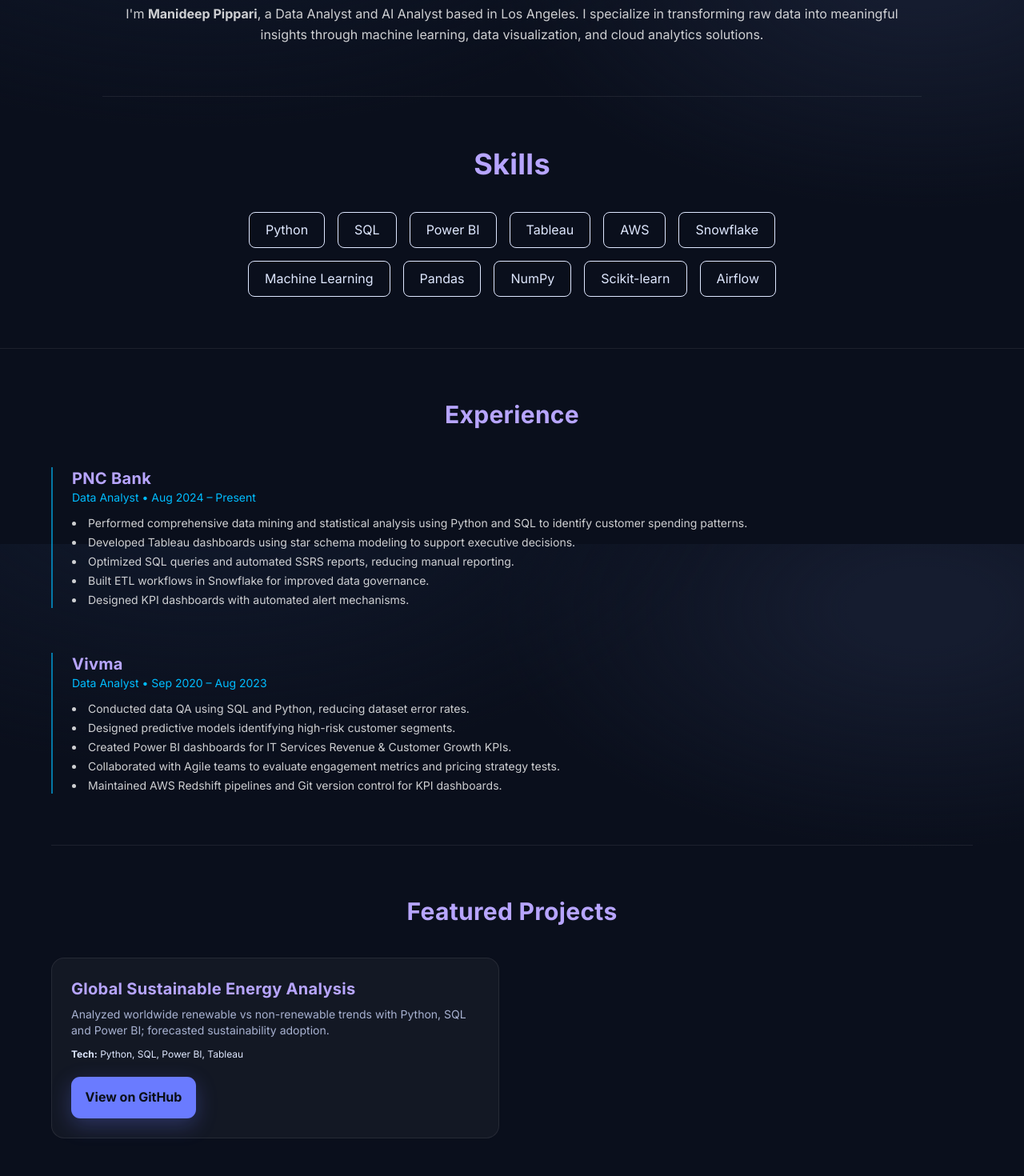
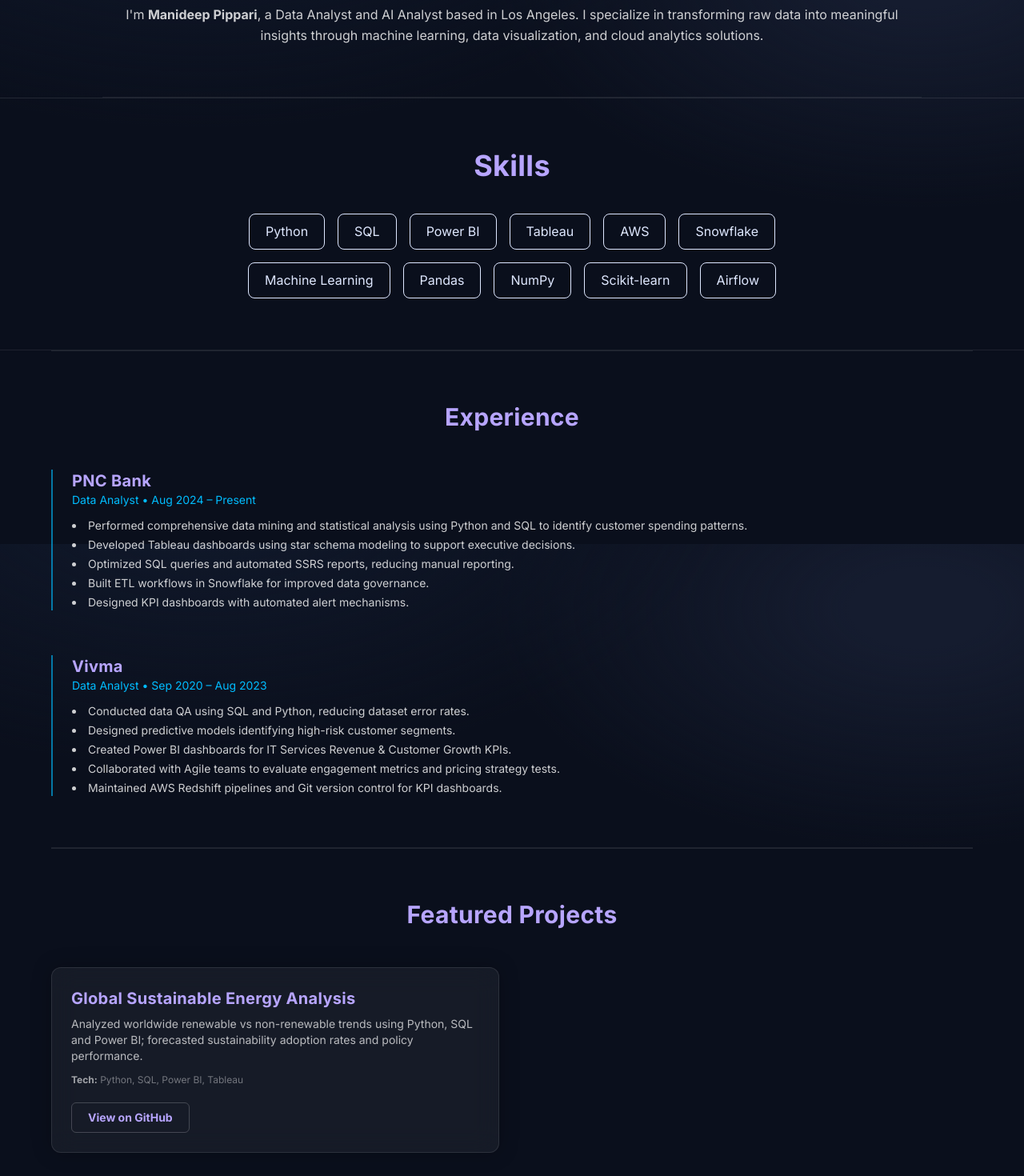
Before and after one commit to ManideepPippari/Manideep-portfolio, a Next.js app: page / in a window 1280 px wide. Shown: the part 920-2390 px from the top of the page at 80% size. Built offline with nearby package versions, Linux system fonts and the light colour scheme.

Commit message:
update portfolio

```diff
--- a/src/app/components/About.tsx
+++ b/src/app/components/About.tsx
@@ -6,7 +6,7 @@
   return (
     <motion.section
       id="about"
-      className="max-w-5xl mx-auto px-6 text-center"
+      className="max-w-5xl mx-auto px-6 py-16 border-t border-white/10 text-center"
       initial={{ opacity: 0, y: 30 }}
       whileInView={{ opacity: 1, y: 0 }}
       transition={{ duration: 0.6, ease: "easeOut" }}
--- a/src/app/components/Achievements.tsx
+++ b/src/app/components/Achievements.tsx
@@ -8,8 +8,8 @@
   return (
     <motion.section
       id="achievements"
-      className="max-w-6xl mx-auto py-20 px-6"
-      initial={{ opacity: 0, y: 40 }}
+      className="max-w-6xl mx-auto py-20 px-6 border-t border-white/10"
+      initial={{ opacity: 0, y: 0 }}
       whileInView={{ opacity: 1, y: 0 }}
       transition={{ duration: 0.7, ease: "easeOut" }}
       viewport={{ once: true }}
@@ -23,7 +23,7 @@
       <div className="grid gap-6 md:grid-cols-2 mb-12">
         {/* IBM */}
         <a
-          href="/ibm_data_analyst_certificate.pdf"
+          href="/certificates/ibm_data_analyst_certificate.pdf"
           target="_blank"
           rel="noopener noreferrer"
           className="group flex flex-col rounded-xl border border-slate-700/80 bg-slate-900/70 p-5 shadow-sm hover:border-sky-400/80 hover:bg-slate-900 transition-colors"
@@ -52,7 +52,7 @@
 
         {/* OutSkill */}
         <a
-          href="/outskill_generative_ai_certificate.pdf"
+          href="/certificates/outskill_generative_ai_certificate.pdf"
           target="_blank"
           rel="noopener noreferrer"
           className="group flex flex-col rounded-xl border border-slate-700/80 bg-slate-900/70 p-5 shadow-sm hover:border-sky-400/80 hover:bg-slate-900 transition-colors"
--- a/src/app/components/Contact.tsx
+++ b/src/app/components/Contact.tsx
@@ -8,7 +8,7 @@
   return (
     <motion.section
       id="contact"
-      className="max-w-6xl mx-auto py-20 px-6"
+      className="max-w-6xl mx-auto py-20 px-6 border-t border-white/10"
       initial={{ opacity: 0, y: 40 }}
       whileInView={{ opacity: 1, y: 0 }}
       transition={{ duration: 0.7, ease: "easeOut" }}
--- a/src/app/components/Counters.tsx
+++ b/src/app/components/Counters.tsx
@@ -12,6 +12,7 @@
       let current = 0;
       const duration = 1500;
       const increment = end / (duration / 16);
+
       const timer = setInterval(() => {
         current += increment;
         if (current >= end) {
@@ -20,6 +21,7 @@
         }
         setCount(Math.round(current));
       }, 16);
+
       return () => clearInterval(timer);
     }
   }, [inView, end]);
@@ -40,7 +42,10 @@
 
 export default function Counters() {
   return (
-    <section id="stats" className="max-w-5xl mx-auto px-6 py-20 text-center">
+    <section
+      id="stats"
+      className="max-w-5xl mx-auto px-6 py-20 text-center border-t border-white/10"
+    >
       <h2 className="text-3xl font-bold mb-10 text-[var(--accent2)]">
         Snapshot Overview
       </h2>
--- a/src/app/components/Experience.tsx
+++ b/src/app/components/Experience.tsx
@@ -6,7 +6,7 @@
   return (
     <motion.section
       id="experience"
-      className="max-w-6xl mx-auto py-20 px-6"
+      className="max-w-6xl mx-auto py-20 px-6 border-t border-white/10"
       initial={{ opacity: 0, y: 40 }}
       whileInView={{ opacity: 1, y: 0 }}
       transition={{ duration: 0.7, ease: "easeOut" }}
@@ -17,7 +17,6 @@
       </h2>
 
       <div className="space-y-14 text-white/80">
-
         {/* PNC */}
         <div className="border-l-2 border-sky-400/60 pl-6">
           <h3 className="text-xl font-semibold text-slate-100">PNC Bank</h3>
@@ -25,11 +24,24 @@
             Data Analyst • Aug 2024 – Present
           </p>
           <ul className="list-disc list-inside space-y-1 text-sm">
-            <li>Performed comprehensive data mining and statistical analysis using Python and SQL to identify customer spending patterns.</li>
-            <li>Developed Tableau dashboards using star schema modeling to support executive decisions.</li>
-            <li>Optimized SQL queries and automated SSRS reports, reducing manual reporting.</li>
-            <li>Built ETL workflows in Snowflake for improved data governance.</li>
-            <li>Designed KPI dashboards with automated alert mechanisms.</li>
+            <li>
+              Performed comprehensive data mining and statistical analysis using
+              Python and SQL to identify customer spending patterns.
+            </li>
+            <li>
+              Developed Tableau dashboards using star schema modeling to support
+              executive decisions.
+            </li>
+            <li>
+              Optimized SQL queries and automated SSRS reports, reducing manual
+              reporting.
+            </li>
+            <li>
+              Built ETL workflows in Snowflake for improved data governance.
+            </li>
+            <li>
+              Designed KPI dashboards with automated alert mechanisms.
+            </li>
           </ul>
         </div>
 
@@ -40,11 +52,26 @@
             Data Analyst • Sep 2020 – Aug 2023
           </p>
           <ul className="list-disc list-inside space-y-1 text-sm">
-            <li>Conducted data QA using SQL and Python, reducing dataset error rates.</li>
-            <li>Designed predictive models identifying high-risk customer segments.</li>
-            <li>Created Power BI dashboards for IT Services Revenue & Customer Growth KPIs.</li>
-            <li>Collaborated with Agile teams to evaluate engagement metrics and pricing strategy tests.</li>
-            <li>Maintained AWS Redshift pipelines and Git version control for KPI dashboards.</li>
+            <li>
+              Conducted data QA using SQL and Python, reducing dataset error
+              rates.
+            </li>
+            <li>
+              Designed predictive models identifying high-risk customer
+              segments.
+            </li>
+            <li>
+              Created Power BI dashboards for IT Services Revenue &amp; Customer
+              Growth KPIs.
+            </li>
+            <li>
+              Collaborated with Agile teams to evaluate engagement metrics and
+              pricing strategy tests.
+            </li>
+            <li>
+              Maintained AWS Redshift pipelines and Git version control for KPI
+              dashboards.
+            </li>
           </ul>
         </div>
       </div>
--- a/src/app/components/Projects.tsx
+++ b/src/app/components/Projects.tsx
@@ -2,25 +2,55 @@
 import { motion } from "framer-motion";
 import React from "react";
 
-export default function Projects(){
-  const projects = [{
-    title:"Global Sustainable Energy Analysis",
-    description:"Analyzed worldwide renewable vs non-renewable trends with Python, SQL and Power BI; forecasted sustainability adoption.",
-    tech:["Python","SQL","Power BI","Tableau"],
-    github:"https://github.com/ManideepPippari/Global-Sustainable-Energy-Analysis"
-  }];
+export default function Projects() {
+  const projects = [
+    {
+      title: "Global Sustainable Energy Analysis",
+      description:
+        "Analyzed worldwide renewable vs non-renewable trends using Python, SQL and Power BI; forecasted sustainability adoption rates and policy performance.",
+      tech: ["Python", "SQL", "Power BI", "Tableau"],
+      github:
+        "https://github.com/ManideepPippari/Global-Sustainable-Energy-Analysis",
+    },
+  ];
 
   return (
-    <motion.section id="projects" className="max-w-6xl mx-auto px-6"
-      initial={{ opacity:0, y:40 }} whileInView={{ opacity:1, y:0 }} transition={{ duration:.7 }} viewport={{ once:true }}>
-      <h2 className="text-3xl font-bold text-center mb-10 text-[var(--accent2)]">Featured Projects</h2>
+    <motion.section
+      id="projects"
+      className="max-w-6xl mx-auto px-6 py-20 border-t border-white/10"
+      initial={{ opacity: 0, y: 40 }}
+      whileInView={{ opacity: 1, y: 0 }}
+      transition={{ duration: 0.7, ease: 'easeOut' }}
+      viewport={{ once: true }}
+    >
+      <h2 className="text-3xl font-bold text-center mb-12 text-slate-100">
+        Featured Projects
+      </h2>
+
       <div className="grid md:grid-cols-2 gap-8">
-        {projects.map(p=>(
-          <motion.div key={p.title} whileHover={{ scale:1.02 }} className="card p-6">
-            <h3 className="text-xl font-semibold mb-2">{p.title}</h3>
-            <p className="text-sm text-[var(--muted)] mb-3">{p.description}</p>
-            <p className="text-xs mb-5"><strong>Tech:</strong> {p.tech.join(", ")}</p>
-            <a href={p.github} target="_blank" rel="noopener noreferrer" className="btn btn-primary">View on GitHub</a>
+        {projects.map((p) => (
+          <motion.div
+            key={p.title}
+            whileHover={{ scale: 1.03 }}
+            transition={{ duration: 0.25 }}
+            className="rounded-xl p-6 bg-white/5 backdrop-blur-lg border border-white/10 shadow-[0px_0px_25px_rgba(0,0,0,0.25)] hover:shadow-[0px_0px_40px_rgba(0,0,0,0.45)]"
+          >
+            <h3 className="text-xl font-semibold text-white mb-2">
+              {p.title}
+            </h3>
+            <p className="text-sm text-white/70 mb-3">{p.description}</p>
+            <p className="text-xs text-white/40 mb-5">
+              <strong className="text-white/60">Tech:</strong> {p.tech.join(", ")}
+            </p>
+
+            <a
+              href={p.github}
+              target="_blank"
+              rel="noopener noreferrer"
+              className="block w-fit px-5 py-2 rounded-md text-sm font-semibold border border-white/20 text-white hover:bg-white hover:text-black transition"
+            >
+              View on GitHub
+            </a>
           </motion.div>
         ))}
       </div>
--- a/src/app/components/Skills.tsx
+++ b/src/app/components/Skills.tsx
@@ -8,11 +8,20 @@
   ];
 
   return (
-        <section id="skills" className="text-center text-space-white py-20 border-b border-space-surface">
-            <h2 className="text-4xl font-bold text-space-blue glow-text mb-10">Skills</h2>
+    <section
+      id="skills"
+      className="text-center py-20 px-4 border-t border-white/10"
+    >
+      <h2 className="text-4xl font-bold text-space-blue glow-text mb-10">
+        Skills
+      </h2>
+
       <div className="flex flex-wrap justify-center gap-4 max-w-3xl mx-auto">
         {skills.map((skill) => (
-                    <span key={skill} className="px-5 py-2 border border-space-blue text-space-blue rounded-lg hover:bg-space-blue hover:text-space-white transition-all duration-300">
+          <span
+            key={skill}
+            className="px-5 py-2 border border-space-blue text-space-blue rounded-lg hover:bg-space-blue hover:text-space-white transition-all duration-300"
+          >
             {skill}
           </span>
         ))}
```
Also changed, not shown: src/app/components/Navbar.tsx (+46 -8 lines), src/app/components/QuickAccess.tsx (+26 -11 lines), 1 other file (tests, documents, lock files or other folders). Lines whose indentation alone changed are shown as unchanged.
